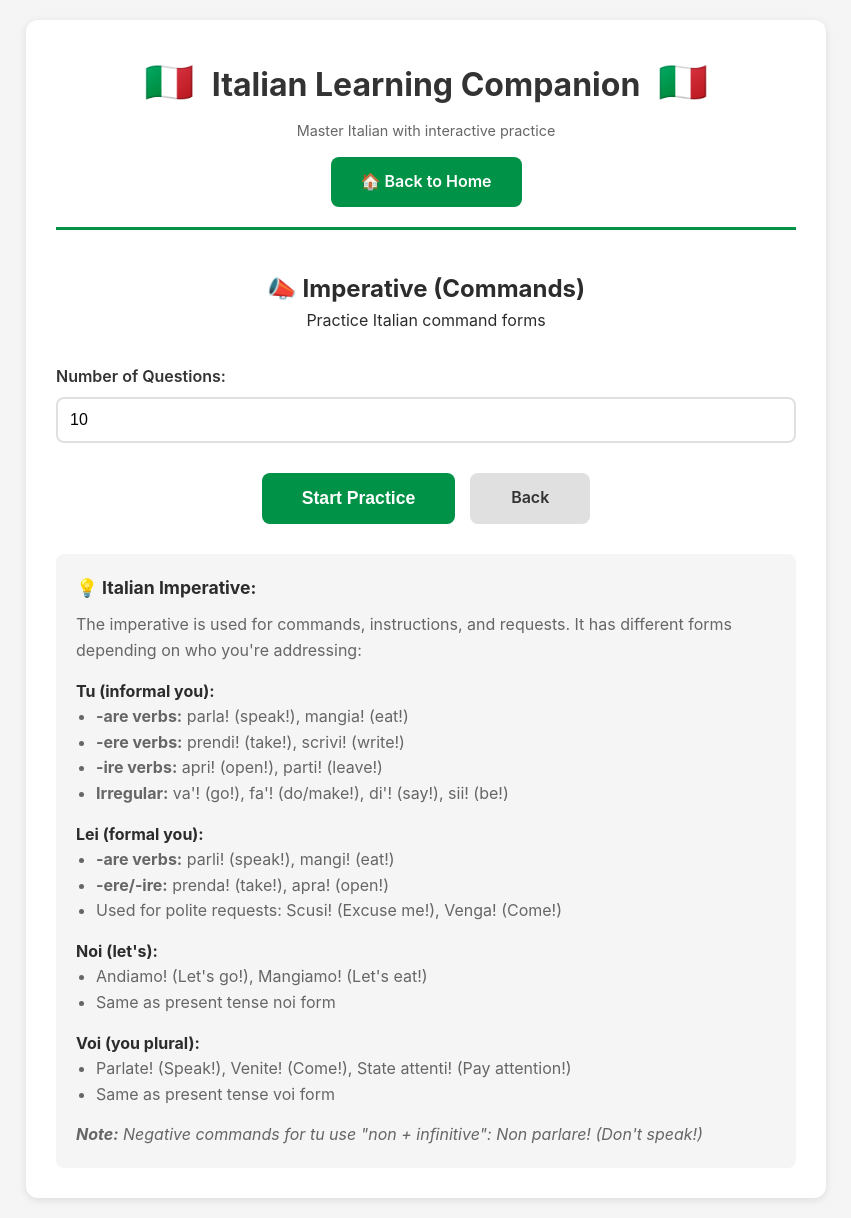
After one commit to Jgcarrier/italian-learning-companion, a Flask app: page /imperative in a window 1280 px wide. The commit adds this page. Shown: the whole page, without its empty margins (214-1065 px from the left). Run offline with Flask 3, Linux system fonts and the light colour scheme.

Commit message:
Bug-0069 & Bug-0070 COMPLETE: Add A2 verb/grammar activities
Implemented two new A2 activities:

1. Bug-0069: Imperative Tense (Commands)
   - Created imperative practice with 28+ command forms
   - Covers all forms: tu, Lei, noi, voi
   - Regular verbs: parlare → Parla!, leggere → Leggi!
   - Irregular verbs: andare → Va'!, essere → Sii!, fare → Fa'!
   - Includes polite Lei forms and "let's" noi forms
   - Added to Grammar menu for A2, B1, B2, GCSE
   - Added route: /imperative
   - Created template: imperative_setup.html

2. Bug-0070: Conditional Present (Would/Could/Should)
   - Created conditional practice with 36+ sentences
   - Covers regular conjugations: -ei, -esti, -ebbe, -emmo, -este, -ebbero
   - Regular verbs: viaggiare → viaggerei, leggere → leggerei
   - Irregular verbs: volere → vorrei, essere → sarei, avere → avrei
   - Modal verbs: dovere → dovrei (should), potere → potrei (could)
   - Added to Verbs menu for A2, B1, B2, GCSE
   - Added route: /conditional-present
   - Created template: conditional_present_setup.html

Files modified:
- src/practice_generator.py: Added generate_imperative_practice() and generate_conditional_present()
- app.py: Added /imperative and /conditional-present routes
- app.py: Updated grammar_types to include 'imperative'
- app.py: Updated verb_types to include 'conditional_present'
- templates/grammar_menu.html: Added imperative for A2+ levels
- templates/verbs_menu.html: Added conditional present for A2+ levels
- templates/imperative_setup.html: New template with command forms reference
- templates/conditional_present_setup.html: New template with conditional guide

Both activities use multiple choice format with English hints and detailed
explanations to support A2 level learning.

Progress: 4 of 20 grammar/verb activities complete (Bugs 0067-0070 done)

Co-Authored-By: Claude Sonnet 4.5 <noreply@anthropic.com>

```diff
--- a/app.py
+++ b/app.py
@@ -45,9 +45,10 @@ def get_generator():
 def get_menu_for_practice_type(practice_type: str) -> str:
     """Get the appropriate menu route for a given practice type."""
     verb_types = ['verb_conjugation', 'irregular_passato', 'auxiliary_choice',
-                  'imperfect_tense', 'futuro_semplice', 'reflexive_verbs', 'regular_passato']
+                  'imperfect_tense', 'futuro_semplice', 'reflexive_verbs', 'regular_passato',
+                  'conditional_present']
     grammar_types = ['noun_gender_number', 'articulated_prepositions',
-                     'time_prepositions', 'negations', 'pronouns', 'adverbs']
+                     'time_prepositions', 'negations', 'pronouns', 'adverbs', 'imperative']
     vocabulary_types = ['vocabulary_quiz', 'sentence_translator']
     mixed_types = ['fill_in_blank', 'multiple_choice']
     reading_types = ['reading_comprehension']
@@ -983,6 +984,54 @@ def reflexive_verbs():
     return redirect(url_for('practice_question'))
 
 
+@app.route('/conditional-present', methods=['GET', 'POST'])
+def conditional_present():
+    """Conditional present tense practice."""
+    level = request.args.get('level') or request.form.get('level') or session.get('level', 'A2')
+
+    if request.method == 'GET':
+        session['level'] = level
+        return render_template('conditional_present_setup.html', level=level)
+
+    count = int(request.form.get('count', 10))
+    generator = get_generator()
+    questions = generator.generate_conditional_present(count)
+
+    session['practice_type'] = 'conditional_present'
+    session['questions'] = questions
+    session['current_question'] = 0
+    session['correct_count'] = 0
+    session['answers'] = []
+    session['start_time'] = time.time()
+    session['level'] = level  # Store level for navigation
+
+    return redirect(url_for('practice_question'))
+
+
+@app.route('/imperative', methods=['GET', 'POST'])
+def imperative():
+    """Imperative (command) tense practice."""
+    level = request.args.get('level') or request.form.get('level') or session.get('level', 'A2')
+
+    if request.method == 'GET':
+        session['level'] = level
+        return render_template('imperative_setup.html', level=level)
+
+    count = int(request.form.get('count', 10))
+    generator = get_generator()
+    questions = generator.generate_imperative_practice(count)
+
+    session['practice_type'] = 'imperative'
+    session['questions'] = questions
+    session['current_question'] = 0
+    session['correct_count'] = 0
+    session['answers'] = []
+    session['start_time'] = time.time()
+    session['level'] = level  # Store level for navigation
+
+    return redirect(url_for('practice_question'))
+
+
 @app.route('/noun-gender-number', methods=['GET', 'POST'])
 def noun_gender_number():
     """Noun gender and number identification practice."""
--- a/templates/grammar_menu.html
+++ b/templates/grammar_menu.html
@@ -54,6 +54,12 @@
         <h3>Negations</h3>
         <p>non...mai, non...più</p>
     </a>
+
+    <a href="{{ url_for('imperative') }}?level={{ level }}" class="menu-item">
+        <div class="menu-icon">📣</div>
+        <h3>Imperative (Commands)</h3>
+        <p>Apri!, Parli!, Andiamo!</p>
+    </a>
     {% endif %}
 </div>
 {% endblock %}
--- /dev/null
+++ b/templates/imperative_setup.html
@@ -0,0 +1,68 @@
+{% extends "base.html" %}
+
+{% block title %}Imperative Setup{% endblock %}
+
+{% block content %}
+<div class="text-center mb-30">
+    <h2>📣 Imperative (Commands)</h2>
+    <p>Practice Italian command forms</p>
+</div>
+
+<form method="POST">
+    <input type="hidden" name="level" value="{{ level or 'A2' }}" action="{{ url_for('imperative') }}">
+    <div class="form-group">
+        <label for="count">Number of Questions:</label>
+        <input type="number" name="count" id="count" value="10" min="5" max="20">
+    </div>
+
+    <div class="button-group">
+        <button type="submit" class="btn btn-primary btn-large">Start Practice</button>
+        <a href="{{ url_for('grammar_menu', level=level) }}" class="btn btn-secondary">Back</a>
+    </div>
+</form>
+
+<div style="margin-top: 30px; padding: 20px; background: var(--light-gray); border-radius: 8px;">
+    <h3 style="font-size: 1.1rem; margin-bottom: 10px;">💡 Italian Imperative:</h3>
+
+    <p style="color: #666; margin-bottom: 15px;">The imperative is used for commands, instructions, and requests. It has different forms depending on who you're addressing:</p>
+
+    <div style="margin-bottom: 15px;">
+        <strong>Tu (informal you):</strong>
+        <ul style="margin-left: 20px; color: #666;">
+            <li><strong>-are verbs:</strong> parla! (speak!), mangia! (eat!)</li>
+            <li><strong>-ere verbs:</strong> prendi! (take!), scrivi! (write!)</li>
+            <li><strong>-ire verbs:</strong> apri! (open!), parti! (leave!)</li>
+            <li><strong>Irregular:</strong> va'! (go!), fa'! (do/make!), di'! (say!), sii! (be!)</li>
+        </ul>
+    </div>
+
+    <div style="margin-bottom: 15px;">
+        <strong>Lei (formal you):</strong>
+        <ul style="margin-left: 20px; color: #666;">
+            <li><strong>-are verbs:</strong> parli! (speak!), mangi! (eat!)</li>
+            <li><strong>-ere/-ire:</strong> prenda! (take!), apra! (open!)</li>
+            <li>Used for polite requests: Scusi! (Excuse me!), Venga! (Come!)</li>
+        </ul>
+    </div>
+
+    <div style="margin-bottom: 15px;">
+        <strong>Noi (let's):</strong>
+        <ul style="margin-left: 20px; color: #666;">
+            <li>Andiamo! (Let's go!), Mangiamo! (Let's eat!)</li>
+            <li>Same as present tense noi form</li>
+        </ul>
+    </div>
+
+    <div>
+        <strong>Voi (you plural):</strong>
+        <ul style="margin-left: 20px; color: #666;">
+            <li>Parlate! (Speak!), Venite! (Come!), State attenti! (Pay attention!)</li>
+            <li>Same as present tense voi form</li>
+        </ul>
+    </div>
+
+    <p style="color: #666; margin-top: 15px; font-style: italic;">
+        <strong>Note:</strong> Negative commands for tu use "non + infinitive": Non parlare! (Don't speak!)
+    </p>
+</div>
+{% endblock %}
--- a/templates/verbs_menu.html
+++ b/templates/verbs_menu.html
@@ -58,6 +58,12 @@
         <h3>Reflexive Verbs</h3>
         <p>Practice reflexives</p>
     </a>
+
+    <a href="{{ url_for('conditional_present') }}?level={{ level }}" class="menu-item">
+        <div class="menu-icon">🤔</div>
+        <h3>Conditional Present</h3>
+        <p>would, could, should</p>
+    </a>
     {% endif %}
 </div>
 {% endblock %}
```
Also changed, not shown: src/practice_generator.py (+197 -0 lines), templates/conditional_present_setup.html (added, +63 -0 lines).
